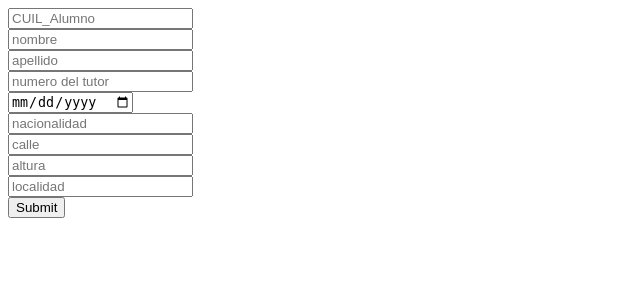
After one commit to Juanshu05/escuelita2, a PHP site: page /cargaAlumno.html in a window 1280 px wide. The commit adds this page. Shown: the top 300 px of the page, without its empty margins (0-640 px from the left). Run offline with PHP 8.4, Linux system fonts and the light colour scheme.

Commit message:
ahora si

```diff
--- /dev/null
+++ b/cargaAlumno.html
@@ -0,0 +1,20 @@
+<!DOCTYPE html>
+<html>
+    <header>
+
+    </header>
+    <body>
+        <form method="POST" action="cargaEstudiantes.php">
+            <input type="number" name="CUIL_Alumno" placeholder="CUIL_Alumno"> <br>
+            <input type="text" name="nombre" placeholder="nombre"> <br>
+            <input type="text" name="apellido" placeholder="apellido"> <br>
+            <input type="text" name="numTutor" placeholder="numero del tutor"> <br>
+            <input type="date" name="fechaNacimiento" placeholder=""> <br>
+            <input type="text" name="nacionalidad" placeholder="nacionalidad"> <br>
+            <input type="text" name="calle" placeholder="calle"> <br>
+            <input type="text" name="altura" placeholder="altura"> <br>
+            <input type="text" name="localidad" placeholder="localidad"> <br>
+            <input type="submit">
+        </form>
+    </body>
+</html>
--- a/cargaAlumno.php
+++ b/cargaAlumno.php
@@ -1,8 +1,7 @@
 <html>
     <body>
-        <form>
-        </form method="POST" action="cargaEstudiantes.php">
-            <input type="text" name="cuil alumno" placeholder="CUIL_Alumno">
+        <form method="POST" action="cargaEstudiantes.php">
+            <input type="number" name="CUIL_Alumno" placeholder="CUIL_Alumno">
             <input type="submit">
         </form>
     </body>
--- a/conexion.php
+++ b/conexion.php
@@ -1,6 +1,6 @@
 <?php
 	$host = 'localhost';
-	$user = '';
+	$user = 'root';
 	$pwd = '';
 	$db = 'sgne';
 ?>
--- a/index.html
+++ b/index.html
@@ -4,7 +4,7 @@
 
     </header>
     <body>
-        <a href="cargaAlumno.php">
+        <a href="cargaAlumno.html">
             <button>Cargar Alumno</button>
         </a>
     </body>
```
Also changed, not shown: cargaEstudiantes.php (+20 -7 lines).
